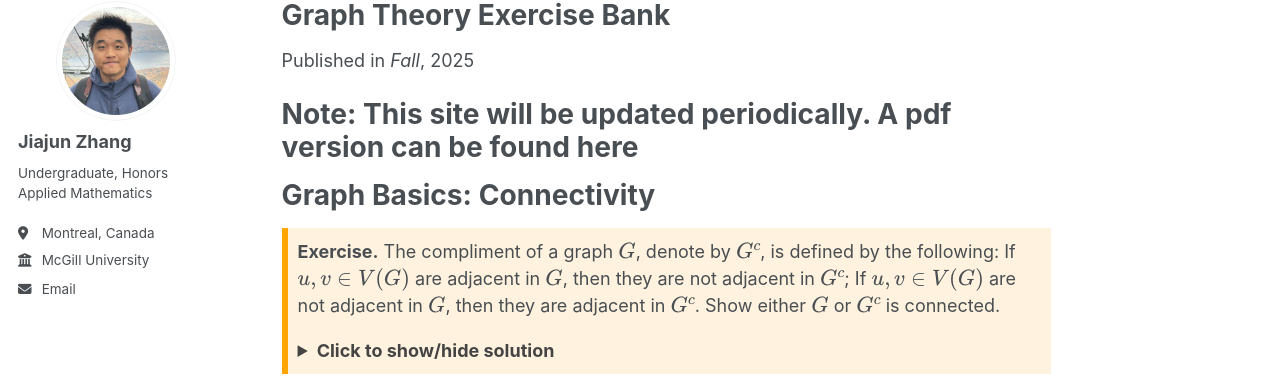
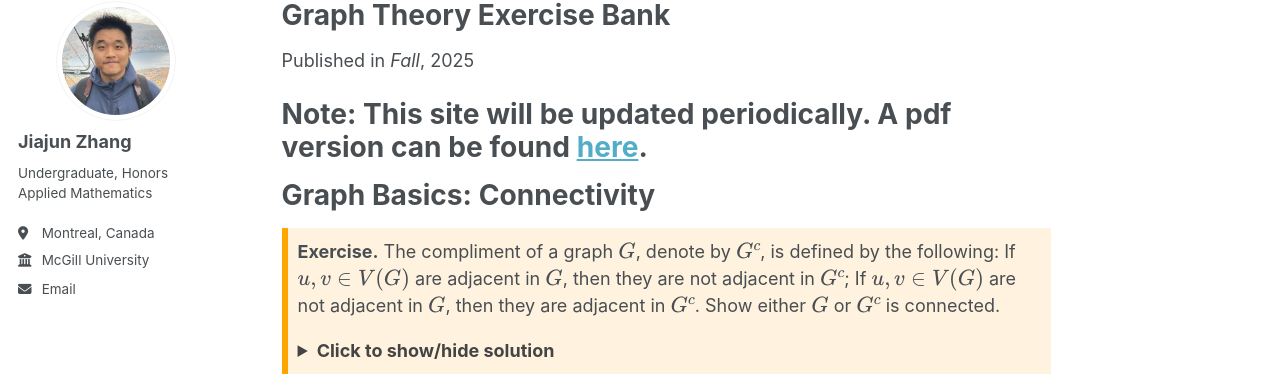
Before and after one commit to JohanssonRein/JohanssonRein.github.io, a Jekyll site: the page built from _publications/discreteexercise.md, in a window 1280 px wide and 1193 px high. Shown: the part 98-474 px from the top of the window. Built offline with Jekyll 4.4.1, drawn with Linux system fonts in a browser that asks for light colours; part of the change alters nothing that is shown.

```diff
--- a/_publications/discreteexercise.md
+++ b/_publications/discreteexercise.md
@@ -12,7 +12,7 @@ venue: 'Fall'
 citation: 'Jiajun Zhang, (2025) Graph Theory Exercise Bank'
 ---
 
-# Note: This site will be updated periodically. A pdf version can be found here
+# Note: This site will be updated periodically. A pdf version can be found [here](/files/350_exercises.pdf).
 
 # Graph Basics: Connectivity
 
```
